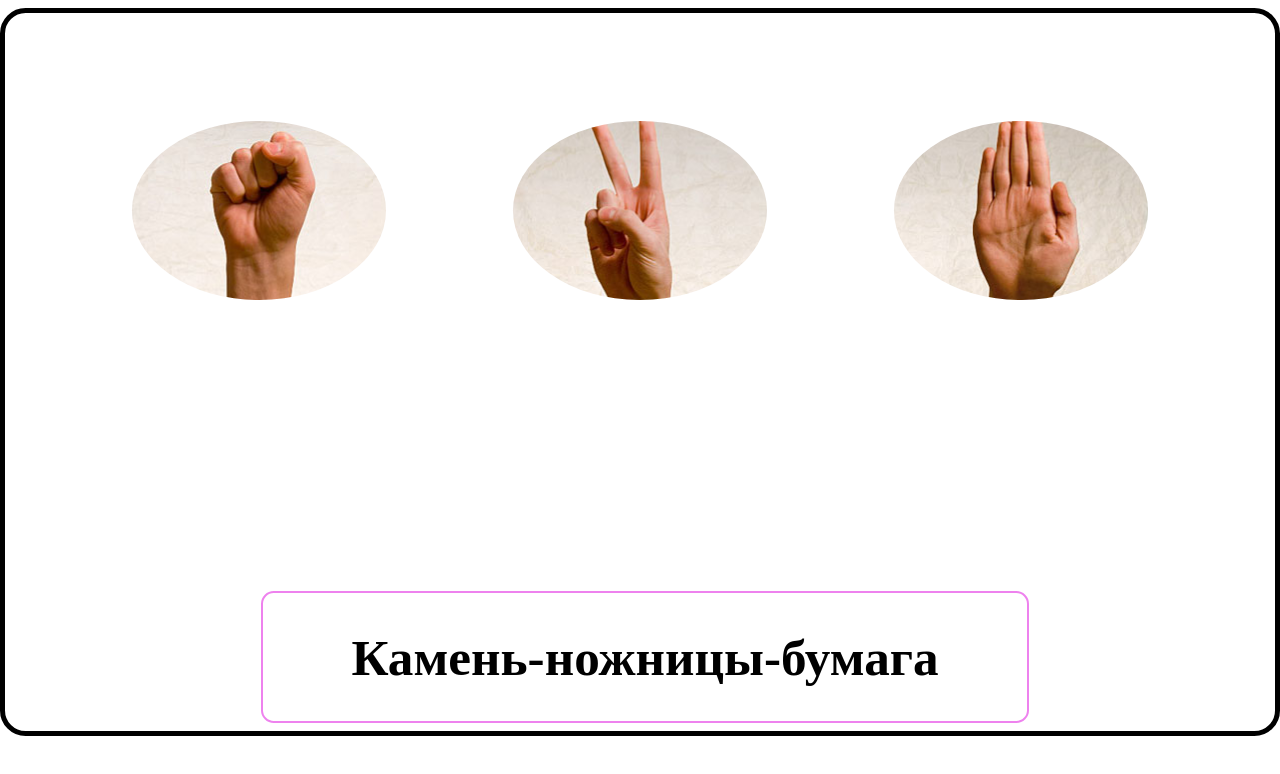
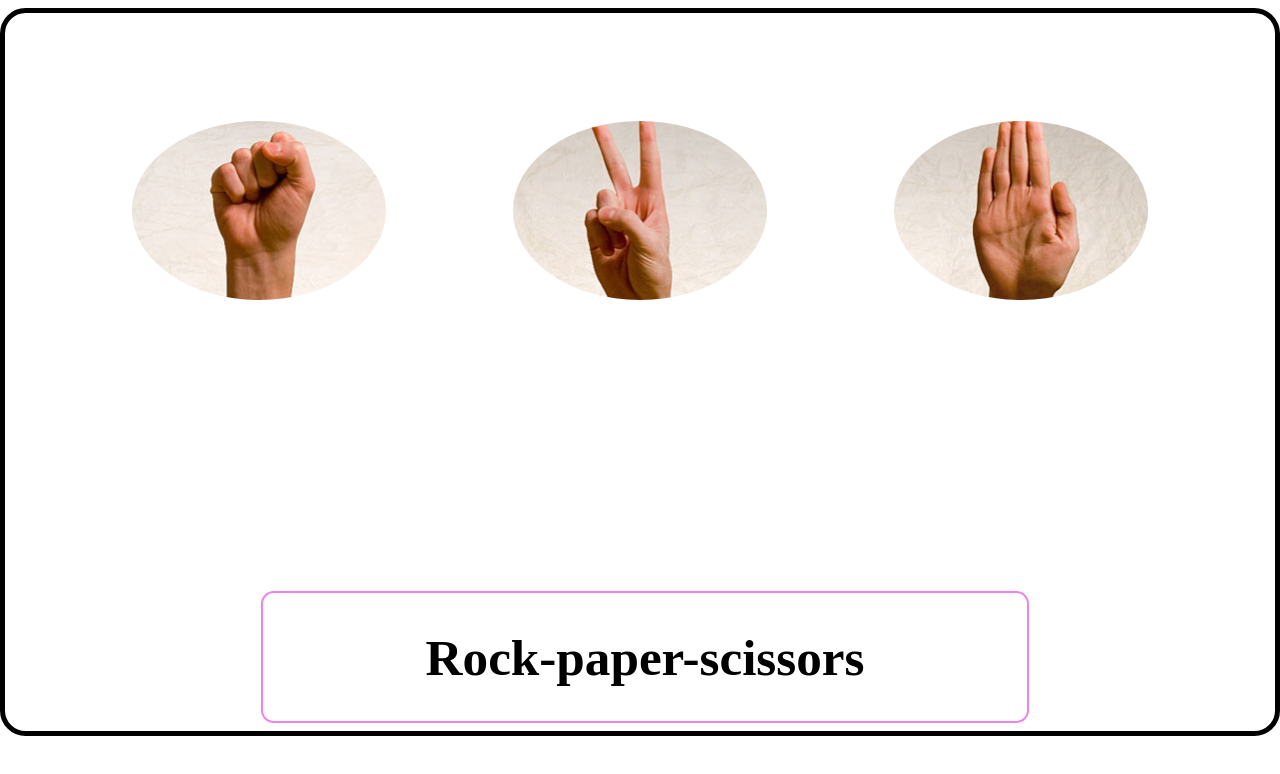
Before and after one commit to Zmennn/Rock-paper-scissors-parcel, a website built with Parcel: page src/index.html in a window 1280 px wide. Built offline with nearby package versions, Linux system fonts and the light colour scheme.

Commit message:
Update index.html

```diff
--- a/src/index.html
+++ b/src/index.html
@@ -19,7 +19,7 @@
       <span class="player-score"></span>
       <span class="comp-score"></span>
       <div class="title-cont">
-        <h1 class="title-cont__title">Камень-ножницы-бумага</h1>
+        <h1 class="title-cont__title">Rock-paper-scissors</h1>
       </div>
     </div>
 
```
